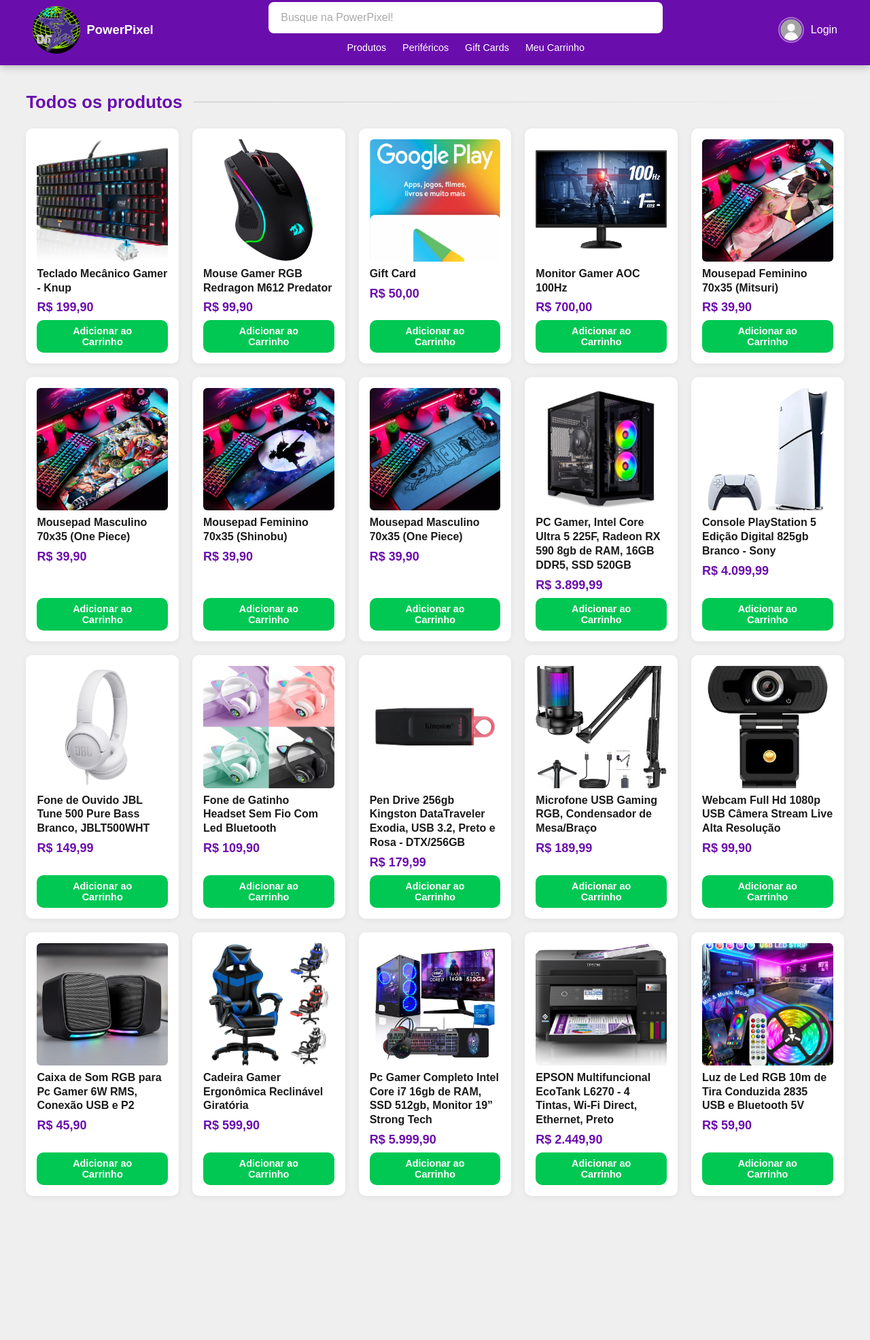
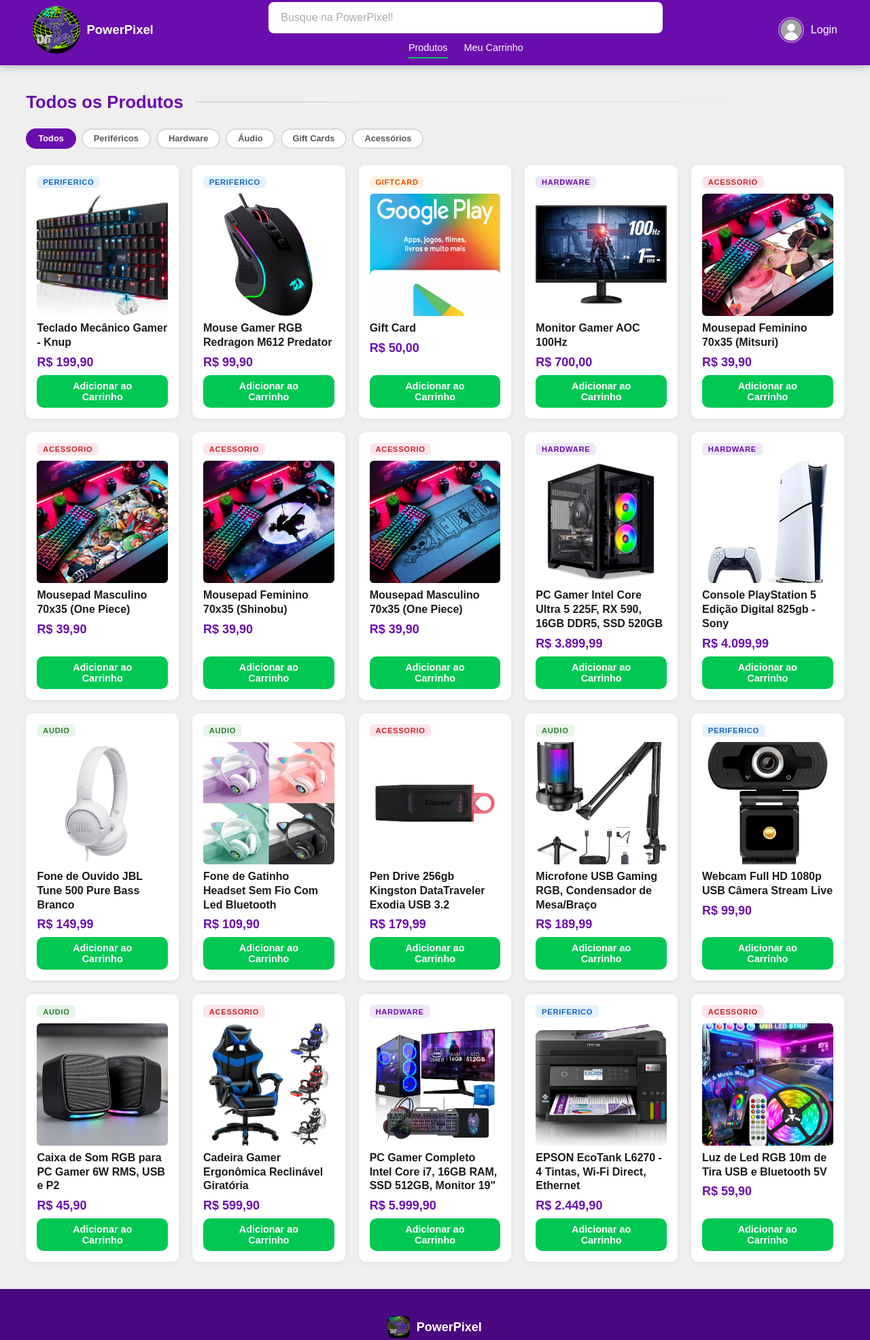
Before and after one commit to taigoti/PowerPixel, a plain HTML site: page pages/produtos.html in a window 1280 px wide. Shown: the part 7-1979 px from the top of the page at 68% size. Before the commit the page ends 1807 px from the top, so only its background shows below. Drawn offline with Linux system fonts and the light colour scheme; a web font is replaced by a local one.

Commit message:
feature: products page filter

```diff
--- a/css/produtos.css
+++ b/css/produtos.css
@@ -1,7 +1,80 @@
 /* =============================================================
    PRODUTOS.CSS — Estilos exclusivos de produtos.html
    Depende de: style.css
-   As classes .produtos, .grid e .card já são globais em style.css.
-   Adicione aqui estilos exclusivos desta página, como filtros
-   de categoria ou badges de produto, se necessário.
    ============================================================= */
+
+/* ── Barra de filtros por categoria ──────────────────────────── */
+.produtos-filtros {
+    display: flex;
+    flex-wrap: wrap;
+    gap: var(--space-xs);
+}
+
+.filtro-btn {
+    background: var(--white);
+    color: #555;
+    border: 2px solid var(--grey-dark);
+    border-radius: 20px;
+    padding: 0.35rem 1rem;
+    font-size: var(--font-sm);
+    font-weight: 600;
+    cursor: pointer;
+    transition:
+        background var(--transition),
+        color var(--transition),
+        border-color var(--transition),
+        transform var(--transition);
+}
+
+.filtro-btn:hover {
+    background: var(--grey);
+    border-color: var(--primary-color);
+    color: var(--primary-color);
+    transform: none;
+}
+
+.filtro-btn.active {
+    background: var(--primary-color);
+    color: var(--white);
+    border-color: var(--primary-color);
+}
+
+.filtro-btn.active:hover {
+    background: var(--primary-dark);
+    border-color: var(--primary-dark);
+    color: var(--white);
+}
+
+/* ── Badge de categoria nos cards ────────────────────────────── */
+.card[data-categoria]::before {
+    content: attr(data-categoria);
+    display: inline-block;
+    background: var(--grey);
+    color: #777;
+    font-size: 0.7rem;
+    font-weight: 700;
+    letter-spacing: 0.06em;
+    text-transform: uppercase;
+    padding: 0.2rem 0.55rem;
+    border-radius: 6px;
+    align-self: flex-start;
+}
+
+/* Cores específicas por categoria */
+.card[data-categoria="hardware"]::before  { background: #ede7f6; color: var(--primary-color); }
+.card[data-categoria="audio"]::before     { background: #e8f5e9; color: #2e7d32; }
+.card[data-categoria="periferico"]::before{ background: #e3f2fd; color: #1565c0; }
+.card[data-categoria="giftcard"]::before  { background: #fff3e0; color: #e65100; }
+.card[data-categoria="acessorio"]::before { background: #fce4ec; color: #c62828; }
+
+/* ── Responsivo ──────────────────────────────────────────────── */
+@media (max-width: 600px) {
+    .produtos-filtros {
+        gap: 0.4rem;
+    }
+
+    .filtro-btn {
+        font-size: 0.75rem;
+        padding: 0.3rem 0.75rem;
+    }
+}
--- a/pages/produtos.html
+++ b/pages/produtos.html
@@ -2,196 +2,215 @@
 <html lang="pt-BR">
 <head>
     <meta charset="UTF-8">
-    <link
-      rel="shortcut icon"
-      href="../images/PowerPixel.png"
-      type="image/x-icon"
-    />
-
+    <link rel="shortcut icon" href="../images/PowerPixel.png" type="image/x-icon" />
     <title>Produtos - PowerPixel</title>
     <link rel="stylesheet" href="../css/style.css">
-    <link rel="stylesheet" href="../css/produtos.css"/>
+    <link rel="stylesheet" href="../css/produtos.css">
 </head>
 
 <body>
 
 <header>
     <a href="../index.html">
-        <img src="../images/logo.jpg" alt="" srcset="">
+        <img src="../images/logo.jpg" alt="Logo PowerPixel">
         <h3>PowerPixel</h3>
     </a>
 
     <div class="navigation">
-
-        <input type="search" name="find" id="find"
-        placeholder="Busque na PowerPixel!">
-
+        <input type="search" name="find" id="find" placeholder="Busque na PowerPixel!">
         <nav>
-            <a href="produtos.html">Produtos</a>
-            <a href="produtos.html">Periféricos</a>
-            <a href="produtos.html">Gift Cards</a>
+            <a href="produtos.html" class="active">Produtos</a>
             <a href="carrinho.html">Meu Carrinho</a>
-        </nav>
         </nav>
     </div>
 
     <div class="nav-login">
-        <img src="../images/perfil.png" alt="">
+        <img src="../images/perfil.png" alt="Perfil">
         <a href="login.html">Login</a>
     </div>
 </header>
 
+
 <section class="produtos">
-    <h2>Todos os produtos</h2>
+
+    <h2>Todos os Produtos</h2>
+
+    <!-- Filtros por categoria -->
+    <div class="produtos-filtros">
+        <button class="filtro-btn active" data-filtro="todos">Todos</button>
+        <button class="filtro-btn" data-filtro="periferico">Periféricos</button>
+        <button class="filtro-btn" data-filtro="hardware">Hardware</button>
+        <button class="filtro-btn" data-filtro="audio">Áudio</button>
+        <button class="filtro-btn" data-filtro="giftcard">Gift Cards</button>
+        <button class="filtro-btn" data-filtro="acessorio">Acessórios</button>
+    </div>
 
     <div class="grid">
 
-        <div class="card">
-            <img src="../images/teclado.jpg.jpg">
+        <div class="card" data-categoria="periferico">
+            <img src="../images/teclado.jpg.jpg" alt="Teclado Mecânico Gamer">
             <h3>Teclado Mecânico Gamer - Knup</h3>
-            <p>R$ 199,90</p>
+            <p class="price">R$ 199,90</p>
             <button class="comprar">Adicionar ao Carrinho</button>
         </div>
 
-        <div class="card">
-            <img src="../images/mouse gamer rgb.jpg">
+        <div class="card" data-categoria="periferico">
+            <img src="../images/mouse gamer rgb.jpg" alt="Mouse Gamer RGB">
             <h3>Mouse Gamer RGB Redragon M612 Predator</h3>
-            <p>R$ 99,90</p>
+            <p class="price">R$ 99,90</p>
             <button class="comprar">Adicionar ao Carrinho</button>
         </div>
 
-        <div class="card">
-            <img src="../images/giftcard.jpg.webp">
+        <div class="card" data-categoria="giftcard">
+            <img src="../images/giftcard.jpg.webp" alt="Gift Card">
             <h3>Gift Card</h3>
-            <p>R$ 50,00</p>
+            <p class="price">R$ 50,00</p>
             <button class="comprar">Adicionar ao Carrinho</button>
         </div>
 
-        <div class="card">
-            <img src="../images/monitor.jpg">
+        <div class="card" data-categoria="hardware">
+            <img src="../images/monitor.jpg" alt="Monitor Gamer AOC">
             <h3>Monitor Gamer AOC 100Hz</h3>
-            <p>R$ 700,00</p>
+            <p class="price">R$ 700,00</p>
             <button class="comprar">Adicionar ao Carrinho</button>
         </div>
 
-        <div class="card">
-            <img src="../images/mousepad mitsuri.jpg">
+        <div class="card" data-categoria="acessorio">
+            <img src="../images/mousepad mitsuri.jpg" alt="Mousepad Mitsuri">
             <h3>Mousepad Feminino 70x35 (Mitsuri)</h3>
-            <p>R$ 39,90</p>
+            <p class="price">R$ 39,90</p>
             <button class="comprar">Adicionar ao Carrinho</button>
         </div>
 
-        <div class="card">
-            <img src="../images/mousepad one piece.jpg">
+        <div class="card" data-categoria="acessorio">
+            <img src="../images/mousepad one piece.jpg" alt="Mousepad One Piece">
             <h3>Mousepad Masculino 70x35 (One Piece)</h3>
-            <p>R$ 39,90</p>
+            <p class="price">R$ 39,90</p>
             <button class="comprar">Adicionar ao Carrinho</button>
         </div>
 
-        <div class="card">
-            <img src="../images/mousepad shinobu.jpg">
+        <div class="card" data-categoria="acessorio">
+            <img src="../images/mousepad shinobu.jpg" alt="Mousepad Shinobu">
             <h3>Mousepad Feminino 70x35 (Shinobu)</h3>
-            <p>R$ 39,90</p>
+            <p class="price">R$ 39,90</p>
             <button class="comprar">Adicionar ao Carrinho</button>
         </div>
 
-        <div class="card">
-            <img src="../images/mousepad one piece 2.jpg">
+        <div class="card" data-categoria="acessorio">
+            <img src="../images/mousepad one piece 2.jpg" alt="Mousepad One Piece 2">
             <h3>Mousepad Masculino 70x35 (One Piece)</h3>
-            <p>R$ 39,90</p>
+            <p class="price">R$ 39,90</p>
             <button class="comprar">Adicionar ao Carrinho</button>
         </div>
 
-        <div class="card">
-            <img src="../images/pc gamer.jpg">
-            <h3>PC Gamer, Intel Core Ultra 5 225F, Radeon RX 590 8gb de RAM, 16GB DDR5, SSD 520GB</h3>
-            <p>R$ 3.899,99</p>
+        <div class="card" data-categoria="hardware">
+            <img src="../images/pc gamer.jpg" alt="PC Gamer">
+            <h3>PC Gamer Intel Core Ultra 5 225F, RX 590, 16GB DDR5, SSD 520GB</h3>
+            <p class="price">R$ 3.899,99</p>
             <button class="comprar">Adicionar ao Carrinho</button>
         </div>
 
-        <div class="card">
-            <img src="../images/console.webp">
-            <h3>Console PlayStation 5 Edição Digital 825gb Branco - Sony</h3>
-            <p>R$ 4.099,99</p>
+        <div class="card" data-categoria="hardware">
+            <img src="../images/console.webp" alt="PlayStation 5">
+            <h3>Console PlayStation 5 Edição Digital 825gb - Sony</h3>
+            <p class="price">R$ 4.099,99</p>
             <button class="comprar">Adicionar ao Carrinho</button>
         </div>
 
-        <div class="card">
-            <img src="../images/fone.jpg">
-            <h3>Fone de Ouvido JBL Tune 500 Pure Bass Branco, JBLT500WHT</h3>
-            <p>R$ 149,99</p>
+        <div class="card" data-categoria="audio">
+            <img src="../images/fone.jpg" alt="Fone JBL">
+            <h3>Fone de Ouvido JBL Tune 500 Pure Bass Branco</h3>
+            <p class="price">R$ 149,99</p>
             <button class="comprar">Adicionar ao Carrinho</button>
         </div>
 
-        <div class="card">
-            <img src="../images/fone de gatinho.webp">
+        <div class="card" data-categoria="audio">
+            <img src="../images/fone de gatinho.webp" alt="Fone Gatinho">
             <h3>Fone de Gatinho Headset Sem Fio Com Led Bluetooth</h3>
-            <p>R$ 109,90</p>
+            <p class="price">R$ 109,90</p>
             <button class="comprar">Adicionar ao Carrinho</button>
         </div>
 
-        <div class="card">
-            <img src="../images/pendrive.webp">
-            <h3>Pen Drive 256gb Kingston DataTraveler Exodia, USB 3.2, Preto e Rosa - DTX/256GB</h3>
-            <p>R$ 179,99</p>
+        <div class="card" data-categoria="acessorio">
+            <img src="../images/pendrive.webp" alt="Pen Drive Kingston">
+            <h3>Pen Drive 256gb Kingston DataTraveler Exodia USB 3.2</h3>
+            <p class="price">R$ 179,99</p>
             <button class="comprar">Adicionar ao Carrinho</button>
         </div>
 
-        <div class="card">
-            <img src="../images/microfone.jpg">
+        <div class="card" data-categoria="audio">
+            <img src="../images/microfone.jpg" alt="Microfone USB RGB">
             <h3>Microfone USB Gaming RGB, Condensador de Mesa/Braço</h3>
-            <p>R$ 189,99</p>
+            <p class="price">R$ 189,99</p>
             <button class="comprar">Adicionar ao Carrinho</button>
         </div>
 
-        <div class="card">
-            <img src="../images/câmera.webp">
-            <h3>Webcam Full Hd 1080p USB Câmera Stream Live Alta Resolução</h3>
-            <p>R$ 99,90</p>
+        <div class="card" data-categoria="periferico">
+            <img src="../images/câmera.webp" alt="Webcam Full HD">
+            <h3>Webcam Full HD 1080p USB Câmera Stream Live</h3>
+            <p class="price">R$ 99,90</p>
             <button class="comprar">Adicionar ao Carrinho</button>
         </div>
 
-        <div class="card">
-            <img src="../images/caixa de som.jpg">
-            <h3>Caixa de Som RGB para Pc Gamer 6W RMS, Conexão USB e P2</h3>
-            <p>R$ 45,90</p>
+        <div class="card" data-categoria="audio">
+            <img src="../images/caixa de som.jpg" alt="Caixa de Som RGB">
+            <h3>Caixa de Som RGB para PC Gamer 6W RMS, USB e P2</h3>
+            <p class="price">R$ 45,90</p>
             <button class="comprar">Adicionar ao Carrinho</button>
         </div>
 
-        <div class="card">
-            <img src="../images/cadeira gamer.webp">
+        <div class="card" data-categoria="acessorio">
+            <img src="../images/cadeira gamer.webp" alt="Cadeira Gamer">
             <h3>Cadeira Gamer Ergonômica Reclinável Giratória</h3>
-            <p>R$ 599,90</p>
+            <p class="price">R$ 599,90</p>
             <button class="comprar">Adicionar ao Carrinho</button>
         </div>
 
-        <div class="card">
-            <img src="../images/pc gamer completo.webp">
-            <h3>Pc Gamer Completo Intel Core i7 16gb de RAM, SSD 512gb, Monitor 19” Strong Tech</h3>
-            <p>R$ 5.999,90</p>
+        <div class="card" data-categoria="hardware">
+            <img src="../images/pc gamer completo.webp" alt="PC Gamer Completo">
+            <h3>PC Gamer Completo Intel Core i7, 16GB RAM, SSD 512GB, Monitor 19"</h3>
+            <p class="price">R$ 5.999,90</p>
             <button class="comprar">Adicionar ao Carrinho</button>
         </div>
 
-        <div class="card">
-            <img src="../images/impressora.jpg">
-            <h3>EPSON Multifuncional EcoTank L6270 - 4 Tintas, Wi-Fi Direct, Ethernet, Preto</h3>
-            <p>R$ 2.449,90</p>
+        <div class="card" data-categoria="periferico">
+            <img src="../images/impressora.jpg" alt="Impressora EPSON">
+            <h3>EPSON EcoTank L6270 - 4 Tintas, Wi-Fi Direct, Ethernet</h3>
+            <p class="price">R$ 2.449,90</p>
             <button class="comprar">Adicionar ao Carrinho</button>
         </div>
 
-        <div class="card">
-            <img src="../images/luz de led.jpg">
-            <h3>Luz de Led RGB 10m de Tira Conduzida 2835 USB e Bluetooth 5V</h3>
-            <p>R$ 59,90</p>
-            <button class="Adicionar ao Carrinho">Adicionar ao Carrinho</button>
+        <div class="card" data-categoria="acessorio">
+            <img src="../images/luz de led.jpg" alt="Luz de Led RGB">
+            <h3>Luz de Led RGB 10m de Tira USB e Bluetooth 5V</h3>
+            <p class="price">R$ 59,90</p>
+            <button class="comprar">Adicionar ao Carrinho</button>
         </div>
 
+    </div>
+</section>
 
 
+<footer>
+    <div class="footer-brand">
+        <img src="../images/PowerPixel.png" alt="PowerPixel">
+        PowerPixel
     </div>
+    <nav class="footer-links">
+        <a href="produtos.html">Produtos</a>
+        <a href="carrinho.html">Carrinho</a>
+        <a href="login.html">Login</a>
+    </nav>
+    <p class="footer-copy">© 2026 PowerPixel — Todos os direitos reservados.</p>
+</footer>
 
-</section>
 
 <script src="../js/produtos.js"></script>
+
+<!-- Filtro por categoria -->
+<script>
+
+</script>
+
 </body>
 </html>
```
Also changed, not shown: js/produtos.js (+16 -0 lines).
